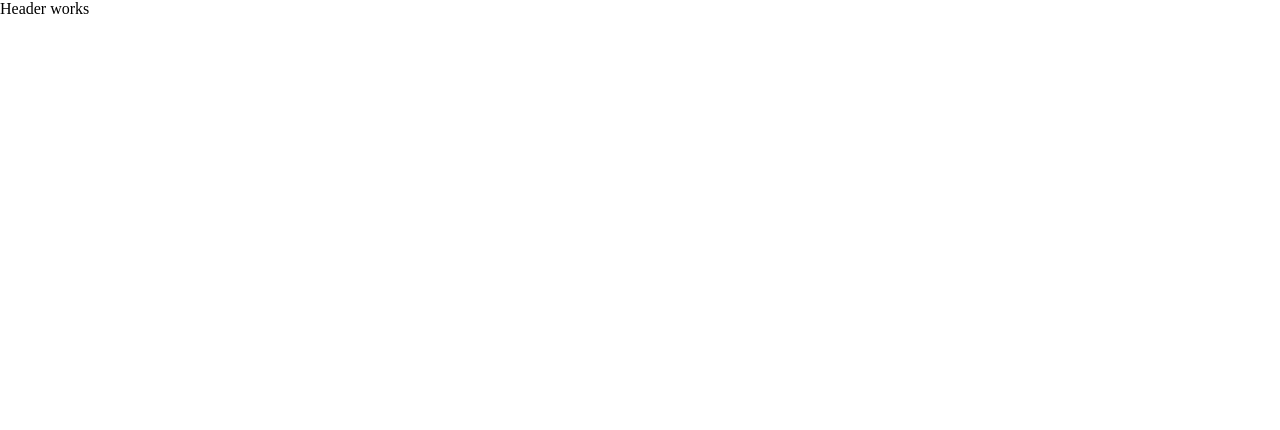
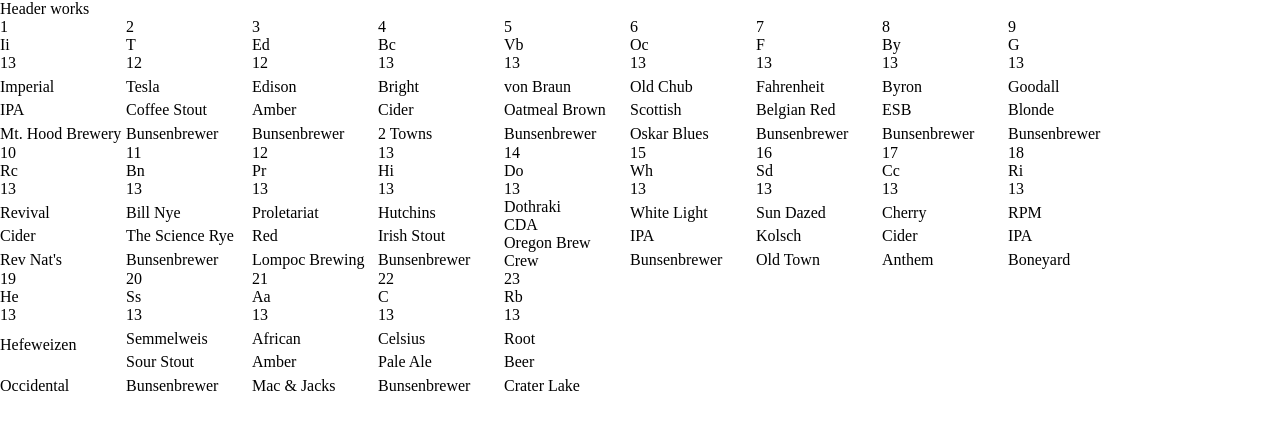
Before and after one commit to gearjosh/beeriodic-table, a React app: page /#/ in a window 1280 px wide. Shown: the top 430 px of the page. Built offline with nearby package versions, Linux system fonts and the light colour scheme.

Commit message:
fill beeriodic grid with kegs

```diff
--- a/src/components/BeeriodicCell.jsx
+++ b/src/components/BeeriodicCell.jsx
@@ -1,27 +1,50 @@
 import React from 'react';
+import PropTypes from 'prop-types';
 
-function BeeriodicCell(){
+function BeeriodicCell(props){
   return (
-    <div>
+    <div className="beeriodic-cell">
       <style jsx>{`
-
+        .beeriodic-cell {
+          height: 125px;
+          width: 125px;
+          display:flex;
+          flex-direction: column;
+          justify-content: space-between;
+        }
       `}</style>
       <div className="top-column">
         <div className="tap-number">
+          {props.tapNumber}
         </div>
         <div className="abbreviation">
+          {props.abbreviation}
         </div>
         <div className="growler-price">
+          {props.growlerPrice}
         </div>
       </div>
       <div className="beer-name">
+        {props.beerName}
       </div>
       <div className="beer-style">
+        {props.beerStyle}
       </div>
       <div className="brewery">
+        {props.brewery}
       </div>
     </div>
   );
 }
 
+BeeriodicCell.propTypes = {
+  tapNumber: PropTypes.string,
+  abbreviation: PropTypes.string,
+  growlerPrice: PropTypes.string,
+  beerName: PropTypes.string,
+  beerStyle: PropTypes.string,
+  brewery: PropTypes.string,
+  pintsLeft: PropTypes.string
+};
+
 export default BeeriodicCell;
--- a/src/components/BeeriodicGrid.jsx
+++ b/src/components/BeeriodicGrid.jsx
@@ -226,14 +226,16 @@ function BeeriodicGrid() {
           grid-gap: 1px;
         }
       `}</style>
-      <BeeriodicCell
-        tapNumber={kegList.tapNumber}
-        abbreviation={kegList.abbreviation}
-        growlerPrice={kegList.growlerPrice}
-        beerName={kegList.beerName}
-        beerStyle={kegList.beerStyle}
-        brewery={kegList.brewery}
-        pintsLeft={kegList.pintsLeft}/>
+      {kegList.map((keg, index) =>
+        <BeeriodicCell
+        tapNumber={keg.tapNumber}
+        abbreviation={keg.abbreviation}
+        growlerPrice={keg.growlerPrice}
+        beerName={keg.beerName}
+        beerStyle={keg.beerStyle}
+        brewery={keg.brewery}
+        pintsLeft={keg.pintsLeft}/>
+      )}
     </div>
   );
 }
```
